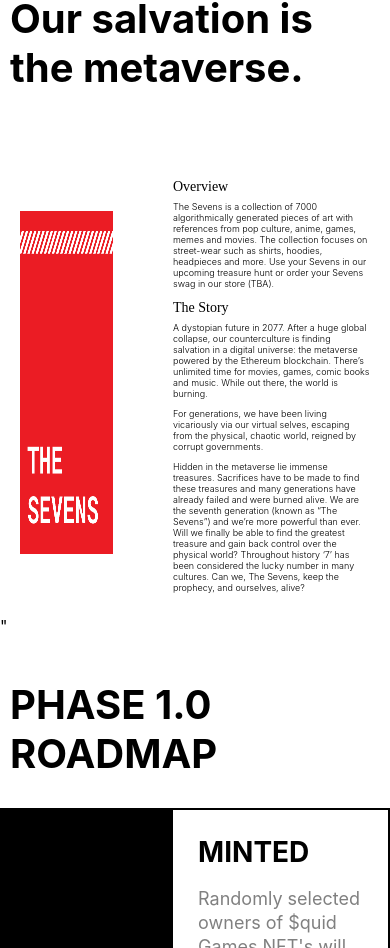
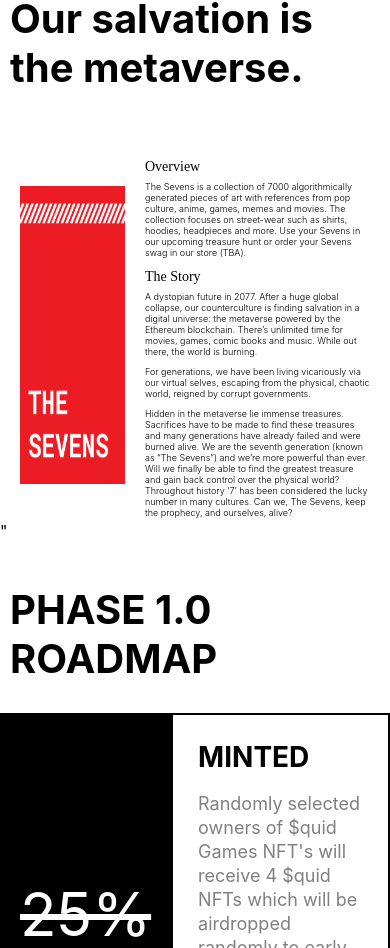
Before and after one commit to LiamK021/seven-front, a React (Create React App) app: page / in a window 390 px wide. Shown: the part 945-1893 px from the top of the page. Built offline with nearby package versions, Linux system fonts and the light colour scheme.

Commit message:
padding 0 at metaverse

```diff
--- a/src/component/MetaVerse/MetaVerse.css
+++ b/src/component/MetaVerse/MetaVerse.css
@@ -47,25 +47,24 @@
     }
     .metaverse-control-left{
         flex: 30;
+        padding: 0px;
         padding-left: 20px;
         font-size: 60px;
         display: flex;
         align-items: center;
         justify-content: center;
         flex-direction: column;
-        gap: 40px;
     }
 
     .metaverse-control-right{
         flex: 70;
-        margin: 0;
+        padding: 0;
         padding-right: 20px;
         font-size: 60px;
         display: flex;
         align-items: center;
         justify-content: center;
         flex-direction: column;
-        gap: 40px;
     }
 
     .metaverse-control-image{
```
